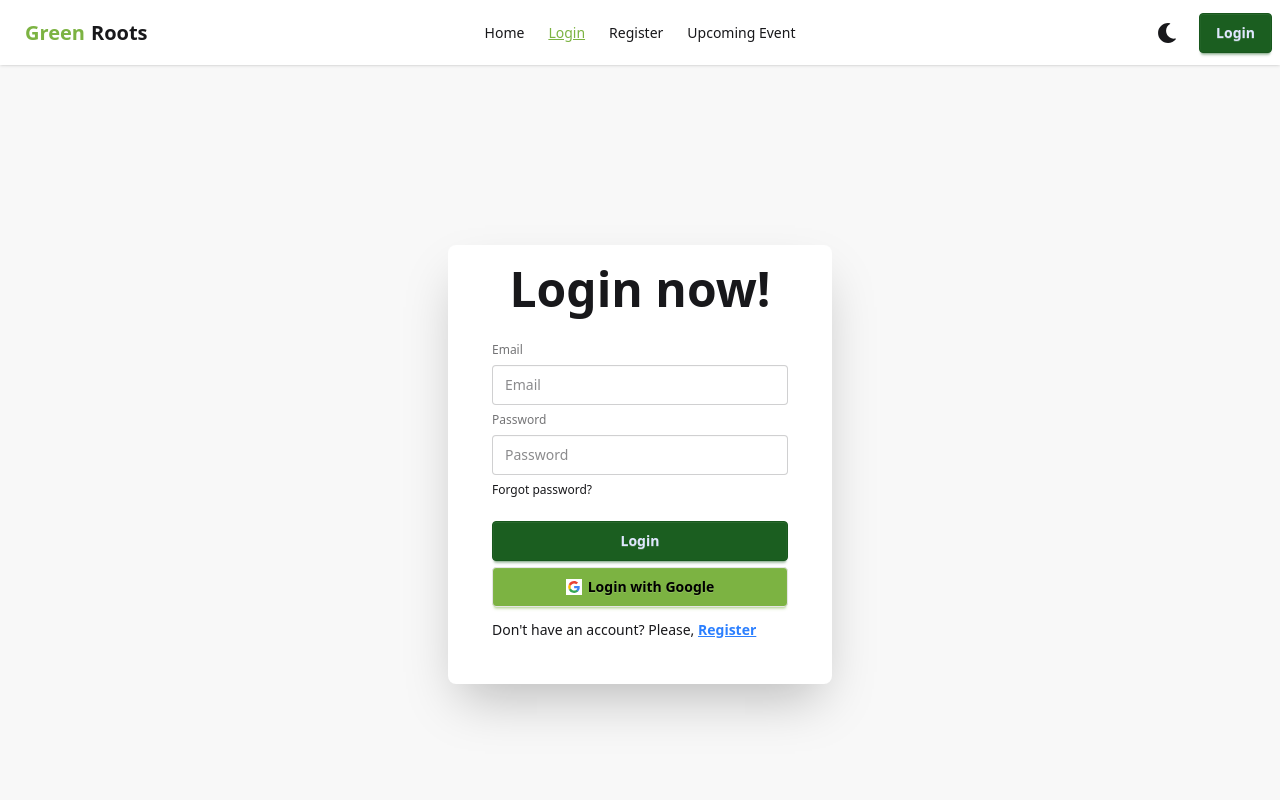
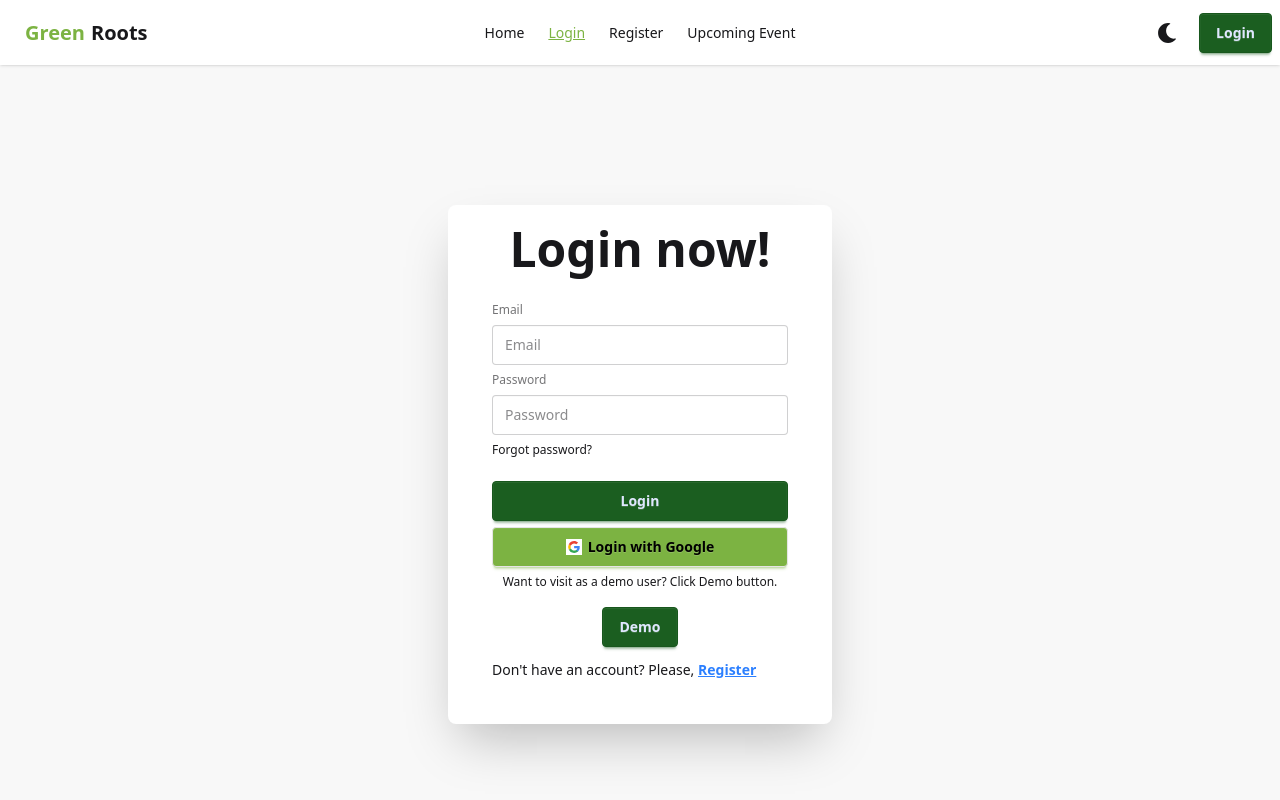
Before and after one commit to roll-raihan/a10-social-development-client, a React (Vite) app: page /login in a window 1280 px wide. Shown: the top 800 px of the page. Built offline with nearby package versions, Linux system fonts and the light colour scheme; no server answers.

Commit message:
added a func. to visit web as a demo user

```diff
--- a/src/pages/JoinedEvents.jsx
+++ b/src/pages/JoinedEvents.jsx
@@ -8,7 +8,7 @@ const JoinedEvents = () => {
 
     useEffect(() => {
         if (user?.email) {
-            fetch(`https://social-development-server-pi.vercel.app/join-event?email=${user.email}`)
+            fetch(`https://social-development-server-pi.vercel.app/join-event?email=${user?.email}`)
                 .then(res => res.json())
                 .then(data => {
                     // console.log(data)
@@ -17,7 +17,7 @@ const JoinedEvents = () => {
                     setLoading(false);
                 });
         }
-    }, [user]);
+    }, [user, setLoading]);
 
     if (loading) return <Loading />;
 
@@ -25,7 +25,7 @@ const JoinedEvents = () => {
         <div className="px-4 py-8 bg-secondary opacity-[80%]">
             <h2 className="text-3xl font-bold mb-6 text-black">My Joined Events</h2>
             {myEvents.length === 0 ? (
-                <p className='text-secondary'>You haven't joined any events yet.</p>
+                <p className='text-black'>You haven't joined any events yet.</p>
             ) : (
                 <div className="overflow-x-auto">
                     <table className="table w-full text-black">
--- a/src/pages/Login.jsx
+++ b/src/pages/Login.jsx
@@ -55,6 +55,32 @@ const Login = () => {
             });
     }
 
+    // ✅ Demo login function
+    const handleDemoLogin = () => {
+        const demoEmail = "demo@user.com";
+        const demoPassword = "1234aA@";
+
+        signInUser(demoEmail, demoPassword)
+            .then(result => {
+                const user = result.user;
+                setUser(user);
+                navigate(location.state ? location.state : "/");
+                Swal.fire({
+                    title: "Welcome Demo User!",
+                    text: "You are now logged in as a demo user",
+                    icon: "success"
+                });
+            })
+            .catch(error => {
+                Swal.fire({
+                    icon: "error",
+                    title: "Oops...",
+                    text: error.message,
+                    footer: '<a href="#">Why do I have this issue?</a>'
+                });
+            });
+    };
+
     return (
         <div className="hero bg-base-200 min-h-screen">
             <div className="card bg-base-100 w-full max-w-sm shrink-0 shadow-2xl p-5">
@@ -71,6 +97,10 @@ const Login = () => {
                             <svg aria-label="Google logo" width="16" height="16" xmlns="http://www.w3.org/2000/svg" viewBox="0 0 512 512"><g><path d="m0 0H512V512H0" fill="#fff"></path><path fill="#34a853" d="M153 292c30 82 118 95 171 60h62v48A192 192 0 0190 341"></path><path fill="#4285f4" d="m386 400a140 175 0 0053-179H260v74h102q-7 37-38 57"></path><path fill="#fbbc02" d="m90 341a208 200 0 010-171l63 49q-12 37 0 73"></path><path fill="#ea4335" d="m153 219c22-69 116-109 179-50l55-54c-78-75-230-72-297 55"></path></g></svg>
                             Login with Google
                         </button>
+                        <div className='flex justify-center items-center flex-col'>
+                            <p>Want to visit as a demo user? Click Demo button.</p>
+                            <button onClick={handleDemoLogin} type="button" className='btn btn-primary mt-4'>Demo</button>
+                        </div>
                     </fieldset>
                     <p>Don't have an account? Please, <Link to="/register" className='font-semibold text-blue-500 underline '>Register</Link></p>
                 </form>
--- a/src/pages/UpcomingEvent.jsx
+++ b/src/pages/UpcomingEvent.jsx
@@ -20,7 +20,7 @@ const UpcomingEvents = () => {
             const response = await axios.get(url);
             setEvents(response.data);
         } catch (err) {
-            // console.error("Error fetching events:", err);
+            console.error("Error fetching events:", err);
             setError('Failed to load upcoming events. Please try again.');
         } finally {
             setLoading(false);
@@ -57,13 +57,14 @@ const UpcomingEvents = () => {
                     <option value="Plantation">Plantation</option>
                     <option value="Donation">Donation</option>
                     <option value="Awareness">Awareness</option>
+                    <option value="Awareness">Charity</option>
                 </select>
             </div>
 
             {events.length === 0 ? (
                 <p className="empty-state text-center text-lg font-medium">No upcoming events found.</p>
             ) : (
-                <div className="grid grid-cols-1 gap-5 md:grid-cols-2 lg:grid-cols-3">
+                <div className="grid grid-cols-1 gap-5 md:grid-cols-2 lg:grid-cols-4">
                     {events.map(event => (
                         <EventCard key={event._id} event={event} />
                     ))}
```
